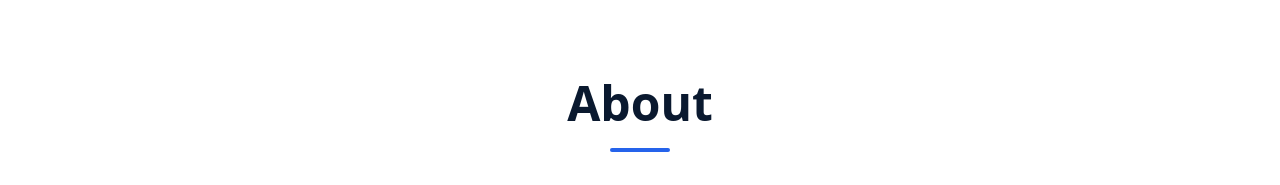
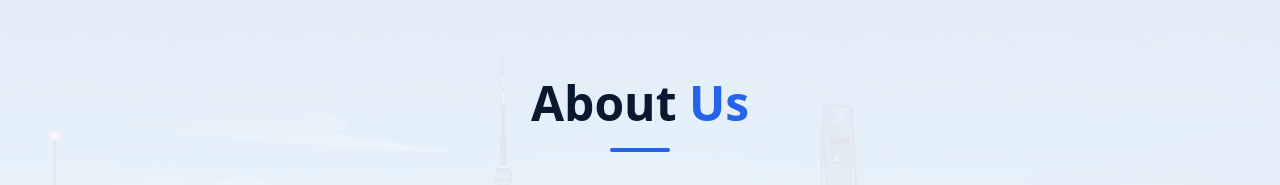
Before and after one commit to Rithesh1904/Mercury-Technology, a React (Vite) app: page / in a window 1280 px wide. Shown: the part 838-1023 px from the top of the page. Built offline with nearby package versions, Linux system fonts and the light colour scheme.

Commit message:
Update About page background and heading

```diff
--- a/src/components/About.jsx
+++ b/src/components/About.jsx
@@ -31,7 +31,7 @@ function AnimatedCounter({ from = 0, to, suffix = "", duration = 2.5 }) {
 export default function About() {
   return (
     <div id="about">
-      <div className="bg-white text-dark section-padding overflow-hidden">
+      <div className="about-section-bg text-dark section-padding overflow-hidden">
         <Container>
           <motion.div
             className="text-center mb-5"
@@ -40,7 +40,7 @@ export default function About() {
             transition={{ duration: 0.8 }}
             viewport={{ once: true, margin: "-100px" }}
           >
-            <h2 className="fw-bold display-5 text-dark-navy">About</h2>
+            <h2 className="fw-bold display-5 text-dark-navy">About <span className="text-primary-blue">Us</span></h2>
             <div className="mx-auto mt-3 rounded" style={{ width: '60px', height: '4px', backgroundColor: 'var(--electric-blue)' }}></div>
           </motion.div>
 
--- a/src/index.css
+++ b/src/index.css
@@ -230,3 +230,29 @@ html {
   box-shadow: var(--shadow-card-hover) !important;
   border-color: rgba(37, 99, 235, 0.2) !important;
 }
+
+/* About Page Background */
+.about-section-bg {
+  background-image: url('./assets/about_bg.png');
+  background-size: cover;
+  background-position: center;
+  background-repeat: no-repeat;
+  background-attachment: fixed;
+  position: relative;
+}
+
+.about-section-bg::before {
+  content: '';
+  position: absolute;
+  top: 0;
+  left: 0;
+  width: 100%;
+  height: 100%;
+  background: rgba(255, 255, 255, 0.88); /* Overlay to make text readable */
+  z-index: 0;
+}
+
+.about-section-bg > * {
+  position: relative;
+  z-index: 1;
+}
```
Also changed, not shown: src/assets/about_bg.png (added).
